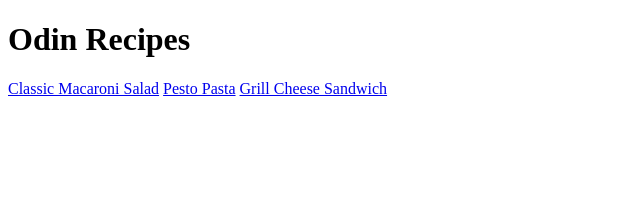
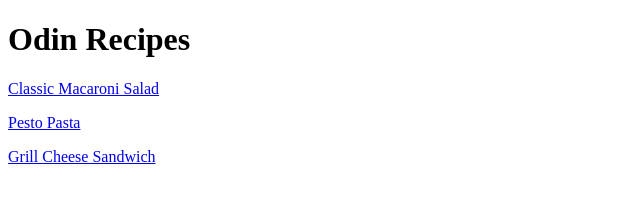
Before and after one commit to zeke75895/odin-recipes, a plain HTML site: page index.html in a window 1280 px wide. Shown: the whole page, without its empty margins (0-640 px from the left). Drawn offline with Linux system fonts and the light colour scheme.

Commit message:
Modified some files and added an image file
Added an image to macaroni-salad html

```diff
--- a/index.html
+++ b/index.html
@@ -7,8 +7,8 @@
 </head>
 <body>
     <h1>Odin Recipes</h1>
-    <a href="recipes/macaroni-salad.html">Classic Macaroni Salad</a>
-    <a href="recipes/pesto-pasta.html">Pesto Pasta</a>
-    <a href="recipes/grill-cheese-sandwich.html">Grill Cheese Sandwich</a>
+    <p><a href="recipes/macaroni-salad.html">Classic Macaroni Salad</a></p>
+    <p><a href="recipes/pesto-pasta.html">Pesto Pasta</a></p>
+    <p><a href="recipes/grill-cheese-sandwich.html">Grill Cheese Sandwich</a></p>
 </body>
 </html>
```
Also changed, not shown: recipes/grill-cheese-sandwich.html (renamed from recipes/grill-cheese-sandwhich.html, +2 -0 lines), recipes/macaroni-salad.html (+4 -0 lines), recipes/pesto-pasta.html (+2 -0 lines), img/macaroni-salad.jpg (added).
